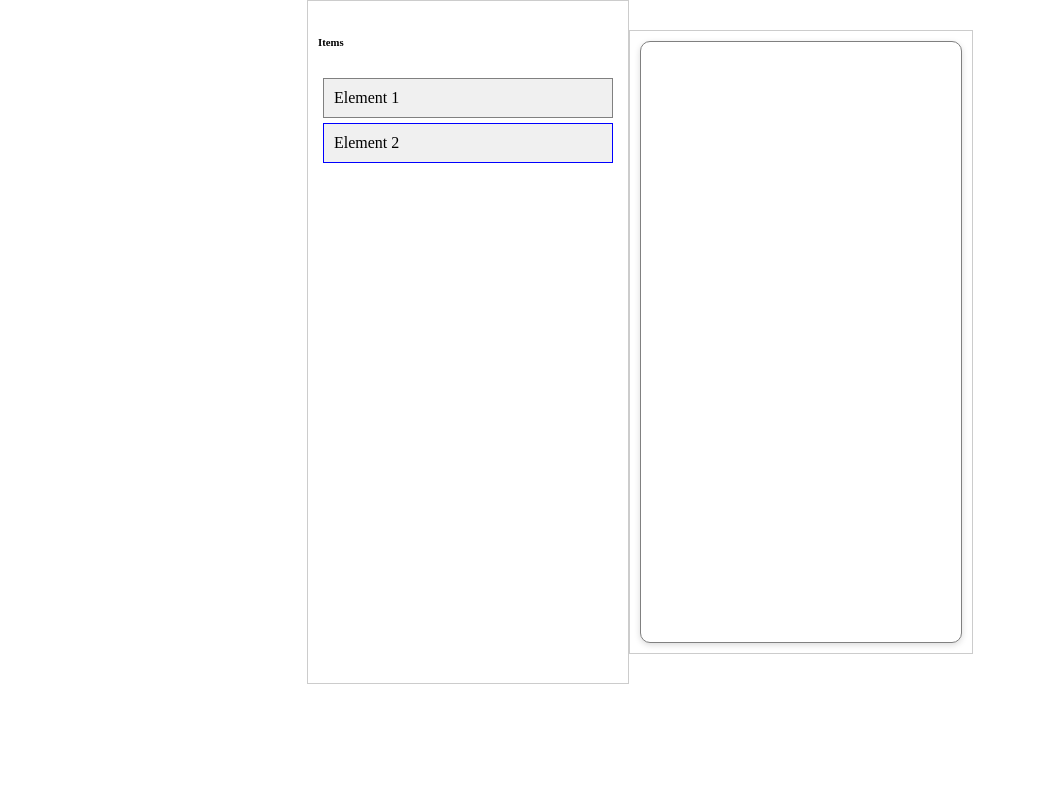
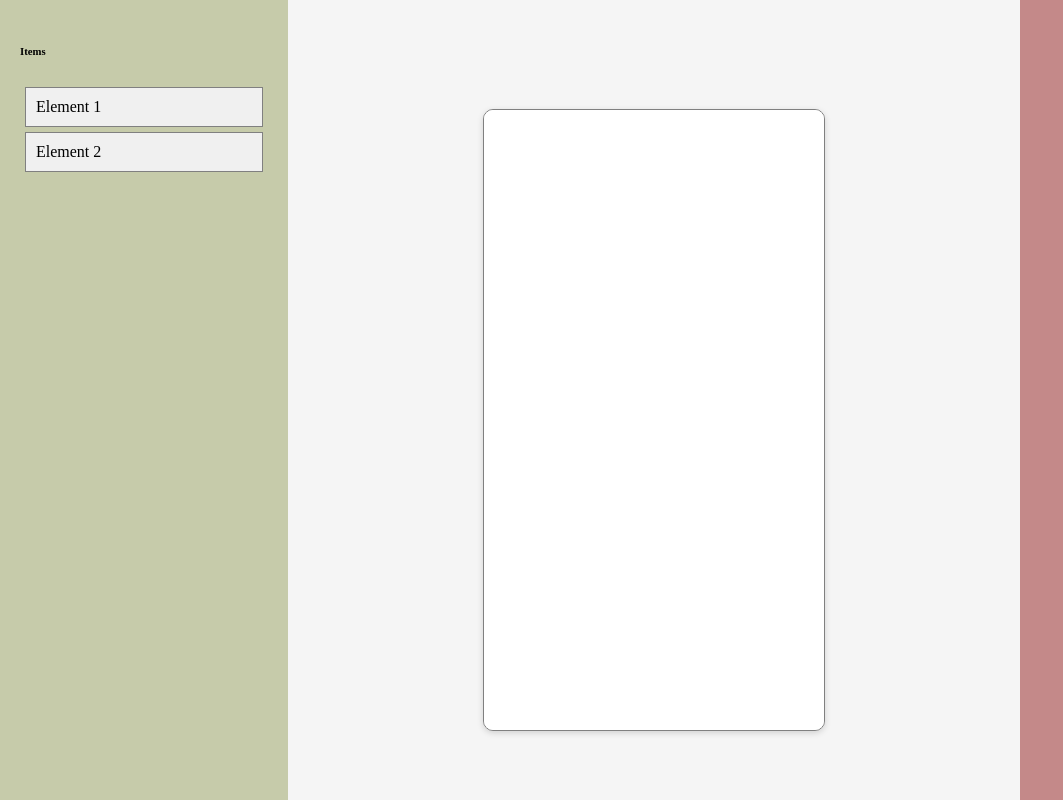
Before and after one commit to Shadoworker/noco, a React (Create React App) app: page / in a window 1280 px wide. Shown: the whole page, without its empty margins (0-1063 px from the left). Built offline with nearby package versions, Linux system fonts and the light colour scheme.

Commit message:
- Basic layout restored

```diff
--- a/src/App.css
+++ b/src/App.css
@@ -47,84 +47,13 @@ body {
   height: 100vh;
 }
 
-.sidebar {
-  flex: 0 0 15%;
-  background-color: rgb(198, 203, 170);
-  padding: 20px;
-}
-
-.main-content {
-  flex: 1;
-  display: flex;
-  flex-direction: row;
-  overflow: hidden;
-  background-color: bisque;
-}
-
-.frame-block {
-  width: 80%;
-  background-color: rgb(79, 187, 86);
-  overflow-y: auto;
-  height: 100vh;
-
-}
-
-.settings-block {
-  background-color: #c48989;
-  width: 20%;
-  height: 100vh;
-
-}
-
-/* ...existing styles... */
-
-.frame-container {
-  /* flex: 1; */
-  display: flex;
-  /* align-items: center; */
-  justify-content: center;
-  background-color: #f5f5f5;
-  padding: 20px;
-  overflow-y: auto;
-  width: 80%;
-  height: 100vh;
-
-}
-
-.phone-frame {
-  position: relative;
-  width: 360px; /* Adjust the width to match your desired phone frame size */
-  height: 640px; /* Adjust the height to match your desired phone frame size */
-  background-color: white;
-  border-radius: 10px;
-  border: solid 1px gray;
-  box-shadow: 0 2px 6px rgba(0, 0, 0, 0.15);
-  overflow: hidden;
-}
-
-.frame-content {
-  width: 100%;
-  height: 100%;
-  /* padding: 20px; */
-  /* Other frame content styles */
-}
-
-
-
 .app {
   display: flex;
   flex-direction: row;
-  align-items: center;
-  justify-content: center;
+  /* align-items: center;
+  justify-content: center; */
 }
 
-.block {
-  display: flex;
-  flex-direction: column;
-  border: 1px solid #ccc;
-  padding: 10px;
-  margin-bottom: 20px;
-}
 
 .draggable-item {
   background-color: #f0f0f0;
@@ -153,19 +82,6 @@ body {
 .draggable-container {
   width: 300px;
   height: 600px;
-}
-
-.sortable-container {
-  position: relative;
-  width: 320px;
-  /* Adjust the width to match your desired phone frame size */
-  height: 600px;
-  /* Adjust the height to match your desired phone frame size */
-  background-color: white;
-  border-radius: 10px;
-  border: solid 1px gray;
-  box-shadow: 0 2px 6px rgba(0, 0, 0, 0.15);
-  overflow: hidden;
 }
 
 .drag-preview {
--- a/src/App.js
+++ b/src/App.js
@@ -2,14 +2,17 @@ import React, { useState, useRef } from 'react';
 import './App.css'; // Create an App.css file and copy the CSS styles from the original code into it
 import DraggableContainer from './DraggableContainer';
 import SortableContainer from './SortableContainer';
+import ItemsBlock from './ItemsBlock';
+import MainLayout from './MainLayout';
 
 
 
 const App = () => {
   return (
-    <div className="app">
-      <DraggableContainer />
-      <SortableContainer />
+    <div className="noco">
+      {/* <ItemsBlock />
+      <SortableContainer /> */}
+      <MainLayout />
     </div>
   );
 };
--- a/src/FrameBlock.js
+++ b/src/FrameBlock.js
@@ -1,4 +1,5 @@
 import React from 'react';
+import SortableContainer from './SortableContainer';
 
 const FrameBlock = () => {
   return (
@@ -6,8 +7,7 @@ const FrameBlock = () => {
       <div className="phone-frame">
         <div className="frame-content">
 
-            <div className="sortable-container" id="sortable-container">
-            </div>
+           <SortableContainer />
 
         </div>
       </div>
--- a/src/ItemsBlock.css
+++ b/src/ItemsBlock.css
@@ -1,6 +1,7 @@
 .items-block
 {
     display: flex;
+    width: 100%;
 
 }
 .item {
--- a/src/ItemsBlock.js
+++ b/src/ItemsBlock.js
@@ -9,22 +9,10 @@ import DraggableContainer from './DraggableContainer';
 const ItemsBlock = () => {
 
 
-    const draggableContainerRef = useRef(null);
-
-
-    const [draggableContainer, setDraggableContainer] = useState(null);
-    const [draggableItems, setDraggableItems] = useState(null);
     //   const draggableContainer = document.querySelector(".draggable-container");
     //   const draggableItems = draggableContainer.querySelectorAll(".draggable-item");
 
     useEffect(()=>{
-
-        setDraggableContainer(draggableContainerRef.current);
-        setTimeout(() => {
-            setDraggableItems(draggableContainerRef.current.children.length);
-
-            console.log(draggableContainerRef.current.children.length)
-        }, 100);
 
 
     }, [])
@@ -32,8 +20,8 @@ const ItemsBlock = () => {
 
     return (
 
-        <div>      {/*<div className='items-block'>
-            <div className="item">
+        <div className='items-block'>
+            {/* <div className="item">
                 <FontAwesomeIcon icon={faFont} />
                 <span>Text</span>
             </div>
@@ -44,12 +32,11 @@ const ItemsBlock = () => {
             <div className="item">
                 <FontAwesomeIcon icon={faImage} />
                 <span>Img</span>
-      </div>
-
-        </div>*/}
+            </div> */}
             <DraggableContainer />
 
         </div>
+
 
     );
 };
--- a/src/ThunkableLayout.css
+++ b/src/MainLayout.css
@@ -2,27 +2,28 @@ body {
     margin: 0 auto;
 }
 
-.thunkable-layout {
+.main-layout {
     display: flex;
     height: 100vh;
 }
 
 .sidebar {
-    flex: 0 0 15%;
+    display: flex;
+    width: 20%;
     background-color: rgb(198, 203, 170);
     padding: 20px;
 }
 
 .main-content {
-    flex: 1;
     display: flex;
+    width: 80%;
     flex-direction: row;
     overflow: hidden;
     background-color: bisque;
 }
 
 .frame-block {
-    width: 80%;
+    width: 70%;
     background-color: rgb(79, 187, 86);
     overflow-y: auto;
     height: 100vh;
@@ -31,7 +32,7 @@ body {
 
 .settings-block {
     background-color: #c48989;
-    width: 20%;
+    width: 30%;
     height: 100vh;
 
 }
@@ -41,7 +42,7 @@ body {
 .frame-container {
     /* flex: 1; */
     display: flex;
-    /* align-items: center; */
+    align-items: center;
     justify-content: center;
     background-color: #f5f5f5;
     padding: 20px;
@@ -53,8 +54,8 @@ body {
 
   .phone-frame {
     position: relative;
-    width: 360px; /* Adjust the width to match your desired phone frame size */
-    height: 640px; /* Adjust the height to match your desired phone frame size */
+    width: 340px; /* Adjust the width to match your desired phone frame size */
+    height: 620px; /* Adjust the height to match your desired phone frame size */
     background-color: white;
     border-radius: 10px;
     border: solid 1px gray;
@@ -80,10 +81,12 @@ body {
 
   .block {
     display: flex;
+    width: 100%;
     flex-direction: column;
-    border: 1px solid #ccc;
+    height: 100%;
+    /* border: 1px solid #ccc;
     padding: 10px;
-    margin-bottom: 20px;
+    margin-bottom: 20px; */
   }
 
   .draggable-item {
@@ -103,8 +106,8 @@ body {
   }
 
   .draggable-container {
-    width: 300px;
-    height: 600px;
+    width: 100%;
+    height: 100%;
   }
 
   .sortable-container {
@@ -133,13 +136,6 @@ body {
     margin: 0;
   }
 
-  /* .slist div {
-        margin: 10px;
-        padding: 15px;
-        border: 1px solid #dfdfdf;
-        background: #f5f5f5;
-      } */
-
   /* (B) DRAG-AND-DROP HINT */
   .slist .sortable-item.hint {
     border: 1px solid #ffc49a;
--- a/src/ThunkableLayout.js
+++ b/src/MainLayout.js
@@ -1,12 +1,12 @@
 import React from 'react';
-import './ThunkableLayout.css';
+import './MainLayout.css';
 import ItemsBlock from './ItemsBlock';
 import FrameBlock from './FrameBlock';
 import SettingsBlock from './SettingsBlock';
 
-const ThunkableLayout = () => {
+const MainLayout = () => {
   return (
-    <div className="thunkable-layout">
+    <div className="main-layout">
       <div className="sidebar">
         <ItemsBlock />
       </div>
@@ -18,4 +18,4 @@ const ThunkableLayout = () => {
   );
 };
 
-export default ThunkableLayout;
+export default MainLayout;
--- a/src/SortableContainer.js
+++ b/src/SortableContainer.js
@@ -34,7 +34,6 @@ const SortableContainer = () => {
       if (clonedElementData && !clonedElementData.classList.contains("sortable-item")) {
         const clonedElement = clonedElementData.cloneNode(true);
         clonedElement.setAttribute('draggable', 'false');
-        clonedElement.setAttribute('id', `sortable-item-${sortableItems.length + 1}`);
         clonedElement.classList.add('sortable-item');
 
         var elementId = `sortable-item-${sortableItems.length + 1}`;
```
Lines whose indentation alone changed are shown as unchanged.
